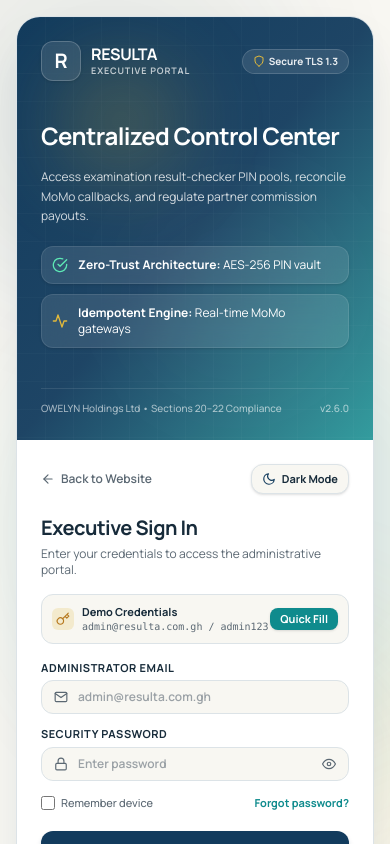
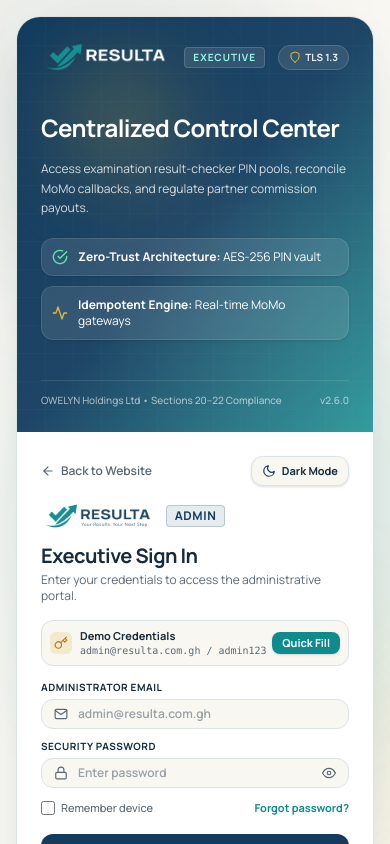
Before and after one commit to Afriyie-Anthony/Resulta, a React (Vite) app: page /admin/login in a window 390 px wide. Built offline with nearby package versions, Linux system fonts and the light colour scheme.

Commit message:
feat: implement administrative login page with authentication context and dual-mode theme support

```diff
--- a/src/contexts/AuthContext.tsx
+++ b/src/contexts/AuthContext.tsx
@@ -20,7 +20,7 @@
 
 const ADMIN_CREDENTIALS = {
   email: 'admin@resulta.com.gh',
-  password: 'admin',
+  passwords: ['admin', 'admin123', 'admin2026'],
 };
 
 export const AuthProvider: React.FC<{ children: ReactNode }> = ({ children }) => {
@@ -31,7 +31,7 @@
 
   const login = async (email: string, password: string, type: 'admin' | 'affiliate' = 'admin'): Promise<boolean> => {
     if (type === 'admin') {
-      if (email === ADMIN_CREDENTIALS.email && password === ADMIN_CREDENTIALS.password) {
+      if (email.trim().toLowerCase() === ADMIN_CREDENTIALS.email && ADMIN_CREDENTIALS.passwords.includes(password.trim())) {
         const adminUser: AuthUser = {
           id: 'admin-001',
           name: 'System Administrator',
--- a/src/pages/admin/Login.tsx
+++ b/src/pages/admin/Login.tsx
@@ -105,23 +105,22 @@
             <div className="absolute bottom-12 right-10 w-48 h-48 bg-white/5 rounded-full blur-3xl pointer-events-none" />
             <div className="absolute inset-0 bg-[linear-gradient(to_right,#ffffff05_1px,transparent_1px),linear-gradient(to_bottom,#ffffff05_1px,transparent_1px)] bg-[size:28px_28px] pointer-events-none" />
 
-            {/* Top Brand Emblem */}
+            {/* Top Brand Emblem with White Logo */}
             <div className="relative z-10 flex items-center justify-between">
               <div className="flex items-center gap-2.5">
-                <div className="w-10 h-10 rounded-xl bg-white/10 border border-white/20 text-white flex items-center justify-center font-black text-xl shadow-sm backdrop-blur-md">
-                  R
-                </div>
-                <div>
-                  <span className="text-base font-extrabold tracking-tight text-white block leading-tight">RESULTA</span>
-                  <span className="text-[9px] uppercase font-bold tracking-widest text-white/70 block">
-                    Executive Portal
-                  </span>
-                </div>
+                <img
+                  src="/res copy 2-white.png"
+                  alt="Resulta Logo"
+                  className="h-8 sm:h-9 w-auto object-contain"
+                />
+                <span className="text-[10px] uppercase font-extrabold tracking-widest text-teal-200 px-2 py-0.5 rounded bg-white/10 border border-white/15 block">
+                  EXECUTIVE
+                </span>
               </div>
 
               <span className="inline-flex items-center gap-1 px-2.5 py-1 rounded-full bg-white/10 backdrop-blur-sm border border-white/15 text-[10px] font-bold text-white/90">
                 <FiShield className="w-3 h-3 text-accent" />
-                <span>Secure TLS 1.3</span>
+                <span>TLS 1.3</span>
               </span>
             </div>
 
@@ -160,7 +159,7 @@
             }`}
           >
             {/* Top Bar: Back Link and Theme Switcher */}
-            <div className="flex items-center justify-between gap-2 mb-4">
+            <div className="flex items-center justify-between gap-2 mb-3">
               <Link
                 to="/"
                 className={`inline-flex items-center gap-1.5 text-xs font-semibold transition-colors ${
@@ -196,13 +195,29 @@
 
             {/* Center Form Section */}
             <div className="max-w-sm w-full mx-auto my-auto py-1">
+              {/* Prominent Logo & Form Title */}
               <div className="mb-4">
+                <div className="mb-3 flex items-center gap-2">
+                  <img
+                    src={isLight ? '/logo.png' : '/res copy 2-white.png'}
+                    alt="Resulta Logo"
+                    className="h-7 sm:h-8 w-auto object-contain transition-all"
+                  />
+                  <span className={`text-xs font-extrabold px-2 py-0.5 rounded tracking-wider uppercase border ${
+                    isLight
+                      ? 'bg-primary/10 text-primary border-primary/20'
+                      : 'bg-teal-500/10 text-teal-400 border-teal-500/30'
+                  }`}>
+                    Admin
+                  </span>
+                </div>
+
                 <h1 className={`text-xl sm:text-2xl font-extrabold tracking-tight ${
                   isLight ? 'text-text-primary' : 'text-white'
                 }`}>
                   Executive Sign In
                 </h1>
-                <p className={`mt-1 text-xs ${
+                <p className={`mt-0.5 text-xs ${
                   isLight ? 'text-text-secondary' : 'text-slate-400'
                 }`}>
                   Enter your credentials to access the administrative portal.
@@ -211,7 +226,7 @@
 
               {/* Quick Fill Banner – Compact */}
               <div
-                className={`mb-4 p-2.5 rounded-xl border text-xs flex items-center justify-between transition-all ${
+                className={`mb-3.5 p-2 rounded-xl border text-xs flex items-center justify-between transition-all ${
                   isLight
                     ? 'bg-warm border-border text-text-primary shadow-2sm'
                     : 'bg-slate-800/80 border-slate-700 text-slate-200'
@@ -243,17 +258,17 @@
 
               {/* Error Banner */}
               {error && (
-                <div className="mb-3 p-2.5 rounded-xl bg-rose-50 border border-rose-200 text-error text-[11px] font-semibold flex items-center gap-2 shadow-sm">
+                <div className="mb-3 p-2 rounded-xl bg-rose-50 border border-rose-200 text-error text-[11px] font-semibold flex items-center gap-2 shadow-sm">
                   <FiAlertCircle className="w-4 h-4 shrink-0 text-error" />
                   <span>{error}</span>
                 </div>
               )}
 
-              <form onSubmit={handleSubmit} className="space-y-3">
+              <form onSubmit={handleSubmit} className="space-y-2.5">
                 <div>
                   <label
                     htmlFor="email"
-                    className={`block text-[11px] font-bold uppercase tracking-wider mb-1 ${
+                    className={`block text-[10px] sm:text-[11px] font-bold uppercase tracking-wider mb-1 ${
                       isLight ? 'text-text-primary' : 'text-slate-300'
                     }`}
                   >
@@ -276,7 +291,7 @@
                       onChange={(e) => setEmail(e.target.value)}
                       placeholder="admin@resulta.com.gh"
                       required
-                      className={`w-full bg-transparent pl-9 pr-3.5 py-2 text-xs sm:text-sm font-semibold focus:outline-none ${
+                      className={`w-full bg-transparent pl-9 pr-3.5 py-1.5 sm:py-2 text-xs sm:text-sm font-semibold focus:outline-none ${
                         isLight ? 'text-text-primary placeholder-text-secondary/60' : 'text-white placeholder-slate-600'
                       }`}
                     />
@@ -286,7 +301,7 @@
                 <div>
                   <label
                     htmlFor="password"
-                    className={`block text-[11px] font-bold uppercase tracking-wider mb-1 ${
+                    className={`block text-[10px] sm:text-[11px] font-bold uppercase tracking-wider mb-1 ${
                       isLight ? 'text-text-primary' : 'text-slate-300'
                     }`}
                   >
@@ -309,7 +324,7 @@
                       onChange={(e) => setPassword(e.target.value)}
                       placeholder="Enter password"
                       required
-                      className={`w-full bg-transparent pl-9 pr-10 py-2 text-xs sm:text-sm font-semibold focus:outline-none ${
+                      className={`w-full bg-transparent pl-9 pr-10 py-1.5 sm:py-2 text-xs sm:text-sm font-semibold focus:outline-none ${
                         isLight ? 'text-text-primary placeholder-text-secondary/60' : 'text-white placeholder-slate-600'
                       }`}
                     />
@@ -378,7 +393,7 @@
             </div>
 
             {/* Footer copyright */}
-            <div className="mt-4 pt-3 border-t border-border/60 dark:border-slate-800 text-center text-[10px] font-medium text-text-secondary dark:text-slate-500">
+            <div className="mt-3 pt-2 border-t border-border/60 dark:border-slate-800 text-center text-[10px] font-medium text-text-secondary dark:text-slate-500">
               &copy; {new Date().getFullYear()} OWELYN Holdings Ltd. All rights reserved.
             </div>
           </div>
```
